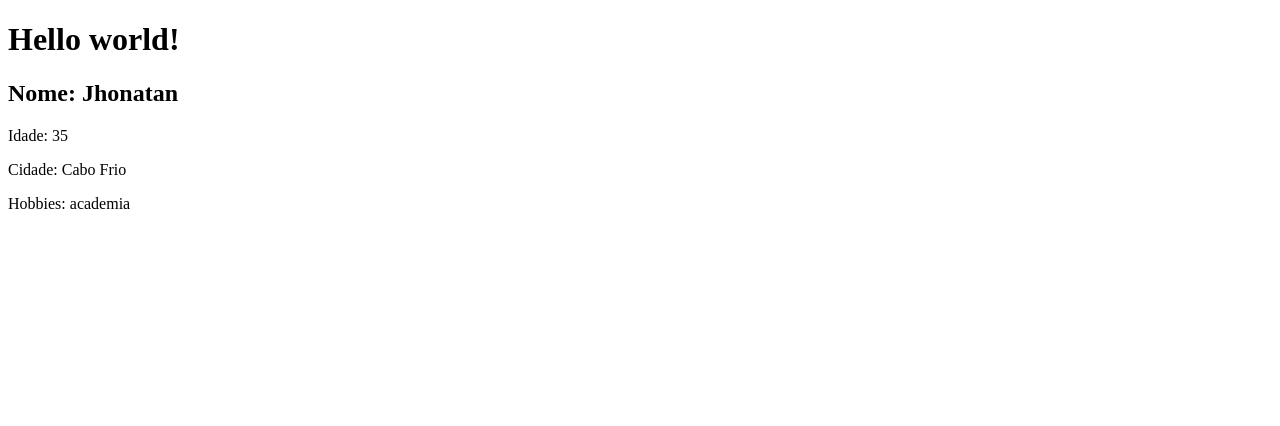
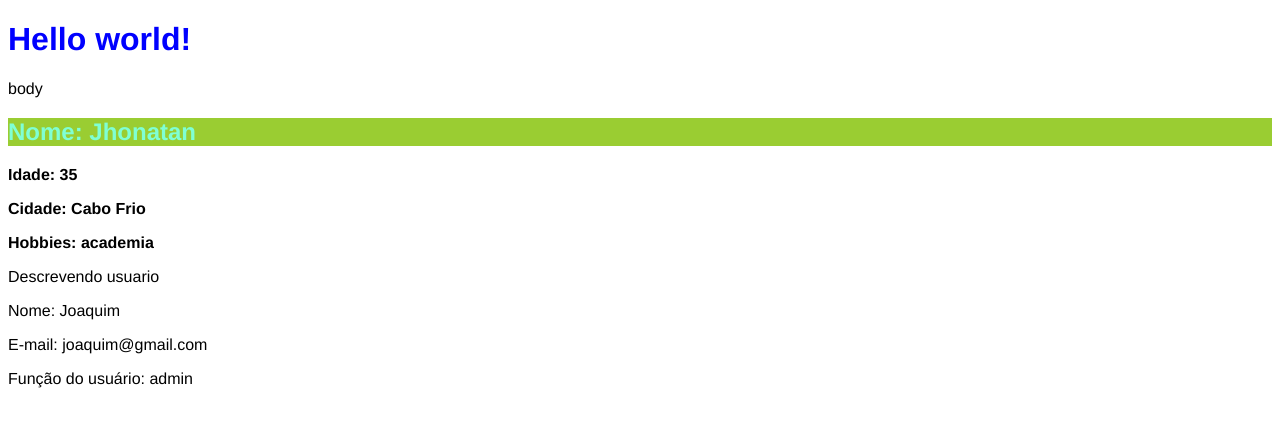
Before and after one commit to JhonatanLira/Curso-Angular-13, an Angular app: page / in a window 1280 px wide. Shown: the top 426 px of the page. Built offline with nearby package versions, Linux system fonts and the light colour scheme.

Commit message:
Aula 07 - compartilhamento de dados

```diff
--- a/src/app/app.component.css
+++ b/src/app/app.component.css
@@ -0,0 +1,6 @@
+*{
+  font-family: helvetica;
+}
+h1{
+  color: blue;
+}
--- a/src/app/app.component.html
+++ b/src/app/app.component.html
@@ -1,2 +1,4 @@
 <h1>Hello world!</h1>
+<p>body</p>
 <app-first-component></app-first-component>
+<app-parent-data [name]="userName" [userData]="userData"></app-parent-data>
--- a/src/app/app.component.ts
+++ b/src/app/app.component.ts
@@ -6,5 +6,11 @@ import { Component } from '@angular/core';
   styleUrls: ['./app.component.css']
 })
 export class AppComponent {
+  userName = 'Joaquim';
+
+  userData = {
+    email:'joaquim@gmail.com',
+    role: "admin",
+  }
   title = 'curso-angular';
 }
--- a/src/app/app.module.ts
+++ b/src/app/app.module.ts
@@ -4,11 +4,13 @@ import { BrowserModule } from '@angular/platform-browser';
 import { AppRoutingModule } from './app-routing.module';
 import { AppComponent } from './app.component';
 import { FirstComponentComponent } from './components/first-component/first-component.component';
+import { ParentDataComponent } from './component/parent-data/parent-data.component';
 
 @NgModule({
   declarations: [
     AppComponent,
-    FirstComponentComponent
+    FirstComponentComponent,
+    ParentDataComponent
   ],
   imports: [
     BrowserModule,
--- /dev/null
+++ b/src/app/component/parent-data/parent-data.component.html
@@ -0,0 +1,4 @@
+<p>Descrevendo usuario</p>
+<p>Nome: {{name}}</p>
+<p>E-mail: {{userData.email}}</p>
+<p>Função do usuário: {{userData.role}}</p>
--- a/src/app/components/first-component/first-component.component.css
+++ b/src/app/components/first-component/first-component.component.css
@@ -0,0 +1,8 @@
+h2{
+  color: aquamarine;
+  background-color: yellowgreen;
+}
+
+p{
+  font-weight: bold;
+}
```
Also changed, not shown: src/app/component/parent-data/parent-data.component.ts (added, +15 -0 lines), src/app/component/parent-data/parent-data.component.css (added), 2 other files (tests, documents, lock files or other folders).
